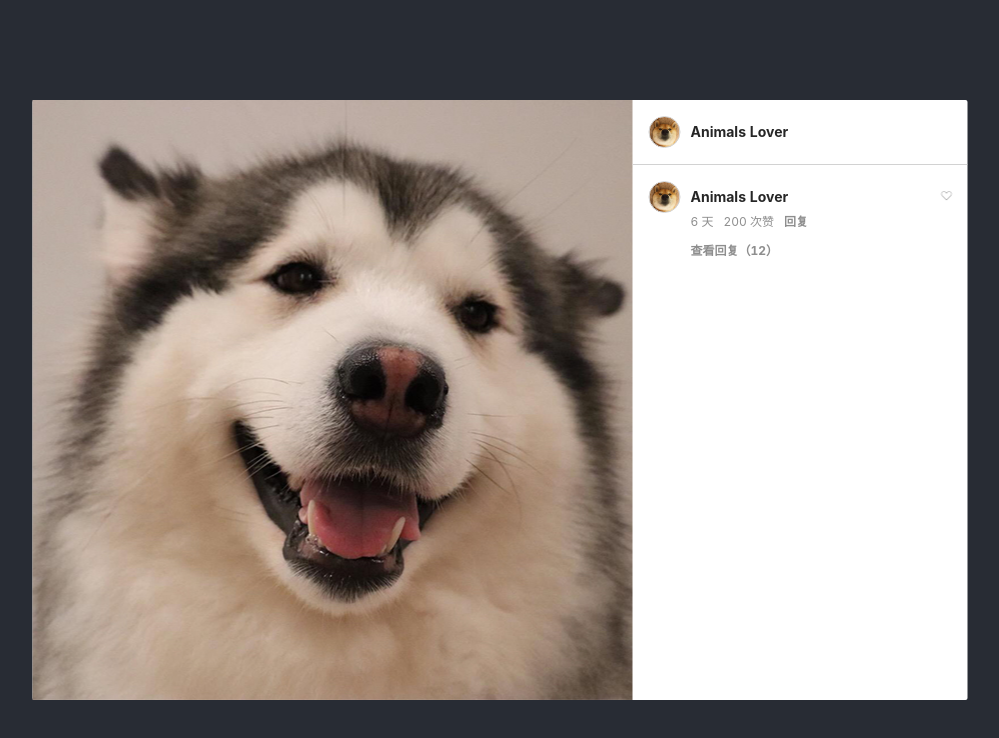
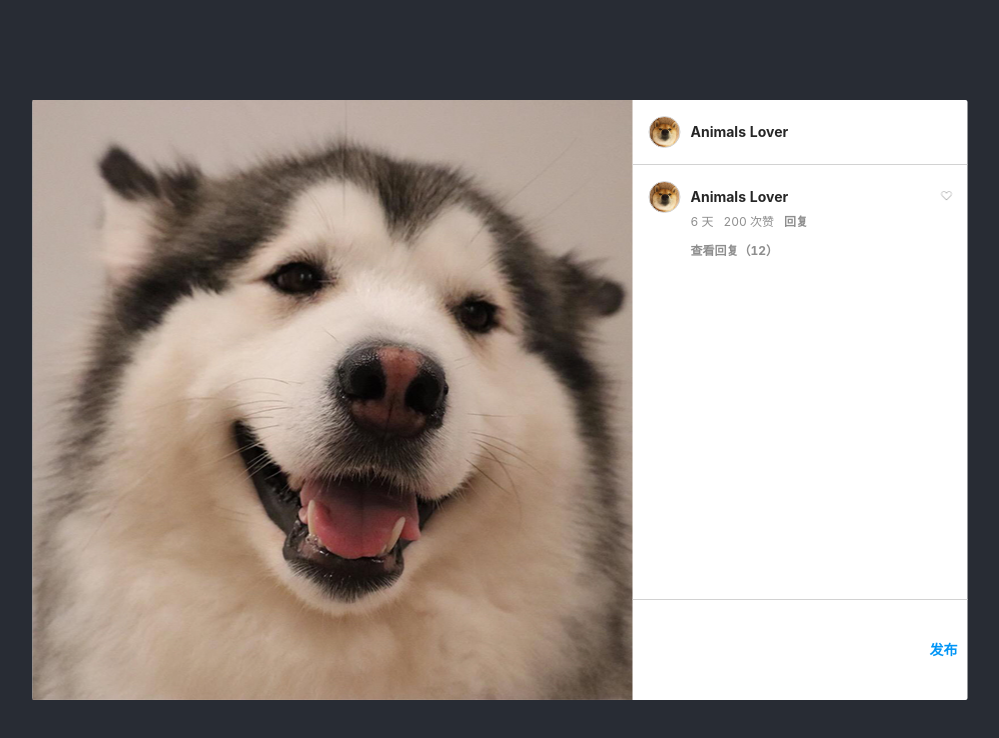
Before and after one commit to NeroSolomon/pan-test, a React (Create React App) app: page / in a window 1280 px wide. Shown: the top 738 px of the page, without its empty margins (140-1139 px from the left). Built offline with nearby package versions, Linux system fonts and the light colour scheme.

Commit message:
add comment editor

```diff
--- /dev/null
+++ b/src/components/CommentEditor.jsx
@@ -0,0 +1,15 @@
+import React from "react";
+import { Input } from "antd";
+import style from "./css/commentEditor.module.scss";
+const { TextArea } = Input;
+
+function CommentEditor() {
+  return (
+    <div style={{ height: "99px", position: "relative" }}>
+      <TextArea bordered={false} style={{ height: "100%", resize: "none" }} />
+      <span className={style["editor__send-btn"]}>发布</span>
+    </div>
+  );
+}
+
+export default CommentEditor;
--- /dev/null
+++ b/src/components/css/commentEditor.module.scss
@@ -0,0 +1,10 @@
+.editor__send-btn {
+  position: absolute;
+  top: 50%;
+  right: 10px;
+  transform: translateY(-50%);
+  font-size: 14px;
+  cursor: pointer;
+  font-weight: bold;
+  color: #0095f6;
+}
--- a/src/containers/Content.jsx
+++ b/src/containers/Content.jsx
@@ -4,6 +4,7 @@ import img from "./img/cute-dog.jpg";
 import style from "./css/content.module.scss";
 import ArticleAuther from "../components/ArticleAuther.jsx";
 import ArticleComment from "../components/ArticleComment.jsx";
+import CommentEditor from "../components/CommentEditor.jsx";
 
 function Content() {
   return (
@@ -22,12 +23,10 @@ function Content() {
             style={{ width: "335px", overflow: "hidden" }}
           >
             <ArticleAuther />
-            <div
-              className={style["article__comment"]}
-              style={{ width: "340px" }}
-            >
+            <div className={style["article__comment"]}>
               <ArticleComment />
             </div>
+            <CommentEditor />
           </div>
         </Card>
       </div>
--- a/src/containers/css/content.module.scss
+++ b/src/containers/css/content.module.scss
@@ -23,6 +23,13 @@ $border-color: #d2d2d2;
   margin-left: 10px;
   font-weight: bold;
   line-height: 32px;
+}
+
+.article__comment {
+  width: 340px;
+  height: 435px;
+  overflow: hidden;
+  border-bottom: 1px solid $border-color;
 }
 
 .comment__container {
```
